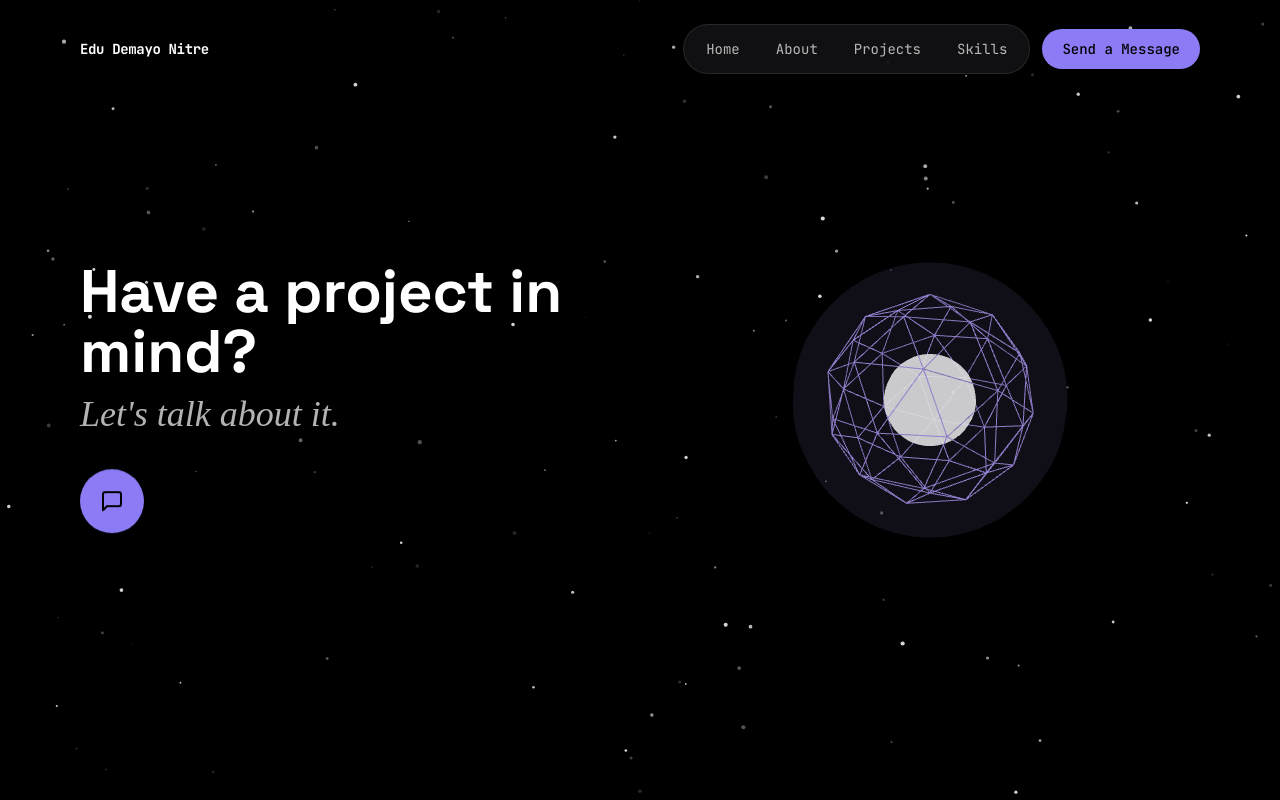
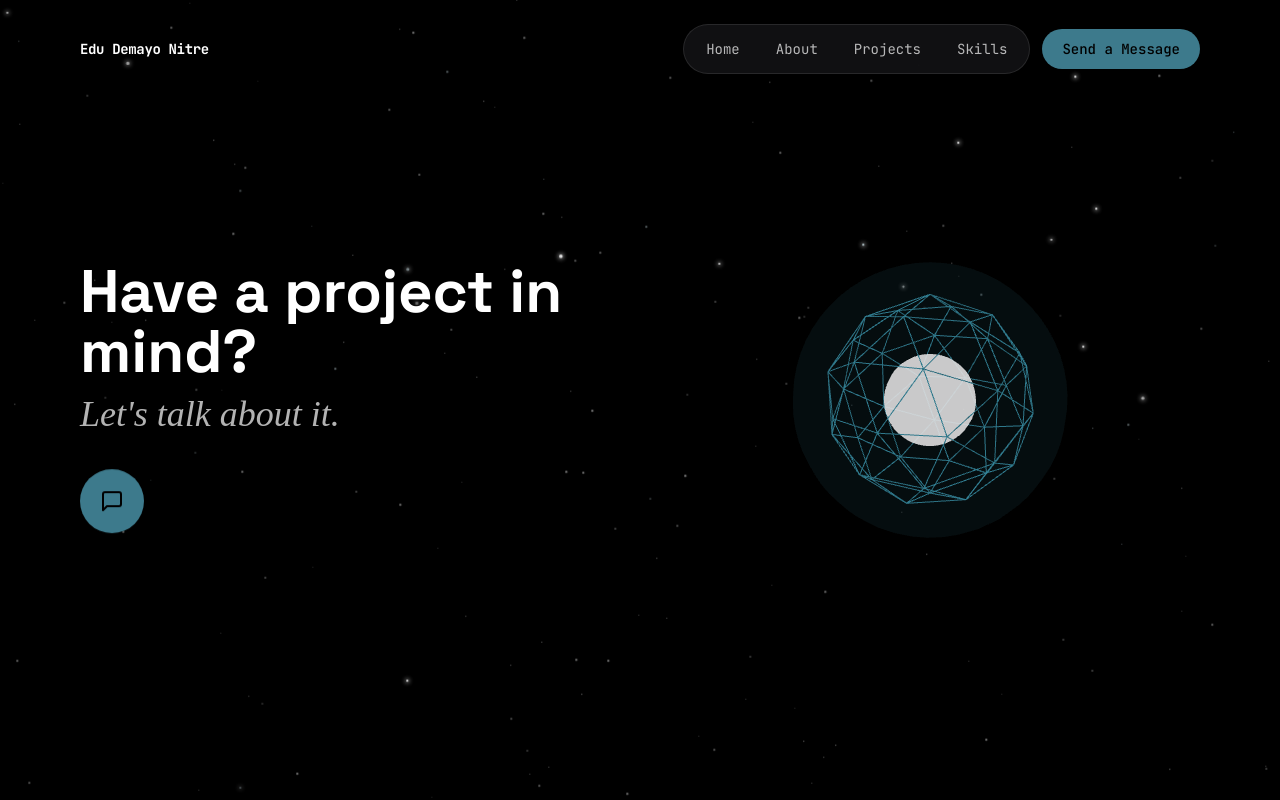
Before and after one commit to eduuu-ak1/portfolio-next, a Next.js app: page /contact in a window 1280 px wide. Shown: the top 800 px of the page. Built offline with nearby package versions, Linux system fonts and the light colour scheme; a web font is replaced by a local one.

Commit message:
switch to lightweight CSS

```diff
--- a/app/globals.css
+++ b/app/globals.css
@@ -5,8 +5,8 @@
   --bg-alt: #18181B;
   --ink: #FFFFFF;
   --ink-soft: rgba(255, 255, 255, 0.7);
-  --accent: #8B7CF6;
-  --accent-soft: rgba(139, 124, 246, 0.15);
+  --accent: #3D7A8C;
+  --accent-soft: rgba(61, 122, 140, 0.18);
   --line: rgba(255, 255, 255, 0.1);
 }
 
@@ -109,3 +109,37 @@ body {
     animation: none;
   }
 }
+
+/* ---------- Starfield (pure CSS, no WebGL) ---------- */
+@keyframes star-twinkle {
+  0%, 100% { opacity: var(--star-min-opacity, 0.3); transform: scale(1); }
+  50% { opacity: var(--star-max-opacity, 1); transform: scale(1.15); }
+}
+
+@keyframes starfield-drift {
+  from { transform: translate(0, 0); }
+  to { transform: translate(-40px, -30px); }
+}
+
+.starfield-layer {
+  animation: starfield-drift 140s linear infinite alternate;
+}
+
+.star-dot {
+  position: absolute;
+  border-radius: 50%;
+  background: #ffffff;
+  animation-name: star-twinkle;
+  animation-timing-function: ease-in-out;
+  animation-iteration-count: infinite;
+}
+
+@media (prefers-reduced-motion: reduce) {
+  .starfield-layer {
+    animation: none;
+  }
+  .star-dot {
+    animation: none;
+    opacity: 0.6;
+  }
+}
--- a/app/layout.js
+++ b/app/layout.js
@@ -1,7 +1,7 @@
 import "./globals.css";
 import Navbar from "@/components/Navbar";
 import SmoothScroll from "@/components/SmoothScroll";
-import StarField from "@/components/StarField";
+import Starfield from "@/components/StarField";
 
 export const metadata = {
   title: "Edu Demayo Nitre — Web Developer & Builder",
@@ -20,7 +20,7 @@ export default function RootLayout({ children }) {
         />
       </head>
       <body className="min-h-screen bg-bg text-ink antialiased">
-        <StarField />
+        <Starfield />
         <SmoothScroll>
           <Navbar />
           {children}
--- a/components/ContactOrb.js
+++ b/components/ContactOrb.js
@@ -20,7 +20,7 @@ function GlowOrb({ scale = 1 }) {
       <mesh>
         <sphereGeometry args={[1.15, 32, 32]} />
         <meshBasicMaterial
-          color="#8B7CF6"
+          color="#3D7A8C"
           transparent
           opacity={0.1}
           side={THREE.BackSide}
@@ -31,7 +31,7 @@ function GlowOrb({ scale = 1 }) {
       <mesh>
         <icosahedronGeometry args={[0.9, 1]} />
         <meshBasicMaterial
-          color="#8B7CF6"
+          color="#3D7A8C"
           wireframe
           transparent
           opacity={0.7}
@@ -60,7 +60,7 @@ export default function ContactOrb({ scale = 1 }) {
     <Canvas camera={{ position: [0, 0, 4], fov: 45 }} dpr={[1, 1.5]}>
       <Suspense fallback={null}>
         <ambientLight intensity={0.5} />
-        <pointLight position={[2, 2, 2]} intensity={1} color="#8B7CF6" />
+        <pointLight position={[2, 2, 2]} intensity={1} color="#3D7A8C" />
         <GlowOrb scale={scale} />
       </Suspense>
     </Canvas>
--- a/components/PlanetScene.js
+++ b/components/PlanetScene.js
@@ -33,7 +33,7 @@ export default function PlanetScene() {
       <Suspense fallback={null}>
         <ambientLight intensity={0.3} />
         <directionalLight position={[3, 3, 4]} intensity={1.2} color="#F2F1F5" />
-        <directionalLight position={[-4, -2, -3]} intensity={0.7} color="#8B7CF6" />
+        <directionalLight position={[-4, -2, -3]} intensity={0.7} color="#3D7A8C" />
         <Environment preset="studio" />
         <ShinyForm />
       </Suspense>
--- a/components/RingedPlanet.js
+++ b/components/RingedPlanet.js
@@ -19,7 +19,7 @@ function Planet() {
       <mesh>
         <sphereGeometry args={[1.35, 32, 32]} />
         <meshBasicMaterial
-          color="#8B7CF6"
+          color="#3D7A8C"
           transparent
           opacity={0.08}
           side={THREE.BackSide}
@@ -40,7 +40,7 @@ function Planet() {
       <mesh>
         <sphereGeometry args={[1.01, 64, 64]} />
         <meshBasicMaterial
-          color="#8B7CF6"
+          color="#3D7A8C"
           transparent
           opacity={0.06}
           side={THREE.BackSide}
@@ -51,7 +51,7 @@ function Planet() {
       <mesh rotation={[THREE.MathUtils.degToRad(75), 0, THREE.MathUtils.degToRad(20)]}>
         <torusGeometry args={[1.7, 0.03, 8, 100]} />
         <meshStandardMaterial
-          color="#8B7CF6"
+          color="#3D7A8C"
           metalness={0.7}
           roughness={0.3}
           transparent
@@ -76,7 +76,7 @@ export default function RingedPlanet() {
       <Suspense fallback={null}>
         <ambientLight intensity={0.4} />
         <directionalLight position={[3, 3, 4]} intensity={1.2} color="#FFFFFF" />
-        <directionalLight position={[-4, -2, -3]} intensity={0.5} color="#8B7CF6" />
+        <directionalLight position={[-4, -2, -3]} intensity={0.5} color="#3D7A8C" />
         <Planet />
       </Suspense>
     </Canvas>
--- a/components/ShinyStar.js
+++ b/components/ShinyStar.js
@@ -33,7 +33,7 @@ export default function ShinyStar() {
       <Suspense fallback={null}>
         <ambientLight intensity={0.3} />
         <directionalLight position={[3, 3, 4]} intensity={1.2} color="#F2F1F5" />
-        <directionalLight position={[-4, -2, -3]} intensity={0.7} color="#8B7CF6" />
+        <directionalLight position={[-4, -2, -3]} intensity={0.7} color="#3D7A8C" />
         <Environment preset="studio" />
         <Star />
       </Suspense>
--- a/components/StarField.js
+++ b/components/StarField.js
@@ -1,93 +1,75 @@
 "use client";
 
-import { useEffect, useRef } from "react";
+import { useEffect, useMemo, useState } from "react";
 
-export default function StarField({ count = 120 }) {
-  const canvasRef = useRef(null);
+function generateStars(count) {
+  return Array.from({ length: count }, (_, i) => {
+    const isBright = Math.random() < 0.15; // ~15% brighter stars
+    const isBlueTint = Math.random() < 0.12; // rare faint blue tint
+
+    return {
+      id: i,
+      top: Math.random() * 100,
+      left: Math.random() * 100,
+      size: isBright ? 2 + Math.random() * 1 : 1 + Math.random() * 1,
+      baseOpacity: isBright ? 0.7 + Math.random() * 0.3 : 0.3 + Math.random() * 0.2,
+      duration: 2 + Math.random() * 3, // 2s - 5s
+      delay: Math.random() * 5,
+      isBright,
+      color: isBlueTint ? "#cfe3ea" : "#ffffff",
+    };
+  });
+}
+
+export default function Starfield() {
+  const [mounted, setMounted] = useState(false);
+  const [isMobile, setIsMobile] = useState(false);
 
   useEffect(() => {
-    const canvas = canvasRef.current;
-    if (!canvas) return;
-    const ctx = canvas.getContext("2d");
-    const prefersReducedMotion = window.matchMedia(
-      "(prefers-reduced-motion: reduce)"
-    ).matches;
-
-    let width, height, stars, frameId;
-
-    function resize() {
-      width = canvas.width = window.innerWidth;
-      height = canvas.height = window.innerHeight;
-    }
-
-    function initStars() {
-      stars = Array.from({ length: count }, () => ({
-        x: Math.random() * width,
-        y: Math.random() * height,
-        radius: Math.random() * 1.6 + 0.5,
-        phase: Math.random() * Math.PI * 2,
-        speed: 0.12 + Math.random() * 0.35,
-      }));
-    }
-
-    function draw(time) {
-      ctx.clearRect(0, 0, width, height);
-      const t = time / 1000;
-
-      stars.forEach((star) => {
-        const twinkle = (Math.sin(t * star.speed + star.phase) + 1) / 2;
-        const opacity = 0.15 + twinkle * 0.75;
-        ctx.beginPath();
-        ctx.arc(star.x, star.y, star.radius, 0, Math.PI * 2);
-        ctx.fillStyle = `rgba(242, 241, 245, ${opacity})`;
-        ctx.fill();
-      });
-
-      if (!prefersReducedMotion) {
-        frameId = requestAnimationFrame(draw);
-      }
-    }
-
-    function drawStatic() {
-      ctx.clearRect(0, 0, width, height);
-      stars.forEach((star) => {
-        ctx.beginPath();
-        ctx.arc(star.x, star.y, star.radius, 0, Math.PI * 2);
-        ctx.fillStyle = "rgba(242, 241, 245, 0.4)";
-        ctx.fill();
-      });
-    }
-
-    function start() {
-      resize();
-      initStars();
-      if (prefersReducedMotion) {
-        drawStatic();
-      } else {
-        frameId = requestAnimationFrame(draw);
-      }
-    }
+    setMounted(true);
+    setIsMobile(window.innerWidth < 640);
 
     function handleResize() {
-      resize();
-      initStars();
-      if (prefersReducedMotion) drawStatic();
+      setIsMobile(window.innerWidth < 640);
     }
+    window.addEventListener("resize", handleResize);
+    return () => window.removeEventListener("resize", handleResize);
+  }, []);
 
-    window.addEventListener("resize", handleResize);
-    start();
+  const stars = useMemo(() => {
+    const count = isMobile ? 90 : 170;
+    return generateStars(count);
+  }, [isMobile]);
 
-    return () => {
-      window.removeEventListener("resize", handleResize);
-      if (frameId) cancelAnimationFrame(frameId);
-    };
-  }, [count]);
+  if (!mounted) return null;
 
   return (
-    <canvas
-      ref={canvasRef}
-      className="pointer-events-none fixed inset-0 -z-10 h-screen w-screen"
+    <div
+      className="pointer-events-none fixed inset-0 -z-10 h-screen w-screen overflow-hidden bg-bg"
       aria-hidden="true"
-    />
+    >
+      <div className="starfield-layer absolute inset-0">
+        {stars.map((star) => (
+          <span
+            key={star.id}
+            className="star-dot"
+            style={{
+              top: `${star.top}%`,
+              left: `${star.left}%`,
+              width: `${star.size}px`,
+              height: `${star.size}px`,
+              backgroundColor: star.color,
+              animationDuration: `${star.duration}s`,
+              animationDelay: `${star.delay}s`,
+              "--star-min-opacity": star.baseOpacity * 0.5,
+              "--star-max-opacity": star.baseOpacity,
+              boxShadow: star.isBright
+                ? `0 0 4px 1px rgba(255, 255, 255, 0.6)`
+                : "none",
+            }}
+          />
+        ))}
+      </div>
+    </div>
   );
 }
```
